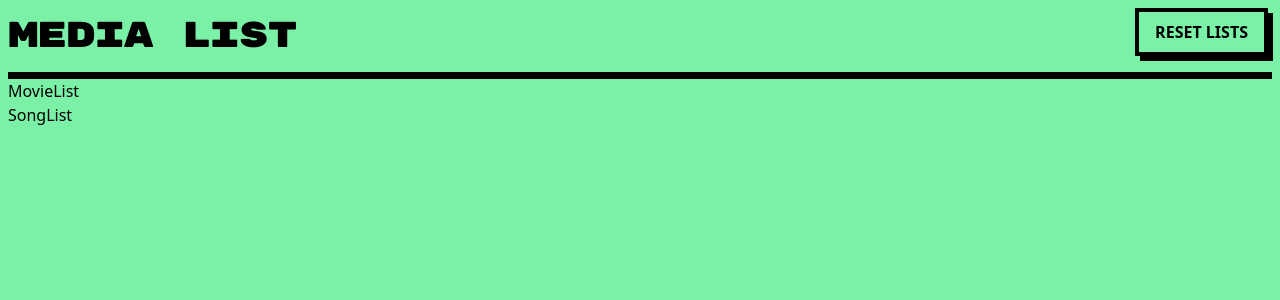
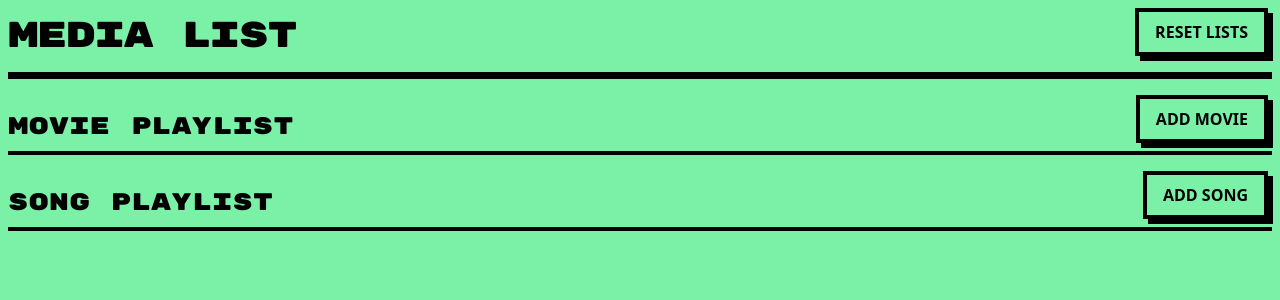
Before and after one commit to SmackSmash/media-ts, a React (Vite) app: page / in a window 1280 px wide. Shown: the top 300 px of the page. Built offline with nearby package versions, Linux system fonts and the light colour scheme.

Commit message:
Some structure

```diff
--- a/src/App.tsx
+++ b/src/App.tsx
@@ -9,7 +9,7 @@ const App = () => {
 
   return (
     <div className='p-2'>
-      <div className='flex items-end justify-between border-b-7 border-black pb-4'>
+      <div className='mb-4 flex items-end justify-between border-b-7 border-black pb-4'>
         <h1 className='font-rubik text-4xl tracking-tighter'>Media List</h1>
         <Button onClick={() => console.log('Hello there')}>Reset lists</Button>
       </div>
--- a/src/components/MovieList.tsx
+++ b/src/components/MovieList.tsx
@@ -1,5 +1,14 @@
+import Button from './Button';
+
 const MovieList = () => {
-  return <div>MovieList</div>;
+  return (
+    <div className='mb-4'>
+      <div className='flex w-full items-end justify-between border-b-4 pb-2'>
+        <h2 className='font-rubik text-2xl'>Movie Playlist</h2>
+        <Button>Add Movie</Button>
+      </div>
+    </div>
+  );
 };
 
 export default MovieList;
--- a/src/components/SongList.tsx
+++ b/src/components/SongList.tsx
@@ -1,5 +1,14 @@
+import Button from './Button';
+
 const SongList = () => {
-  return <div>SongList</div>;
+  return (
+    <div className='mb-4'>
+      <div className='flex w-full items-end justify-between border-b-4 pb-2'>
+        <h2 className='font-rubik text-2xl'>Song Playlist</h2>
+        <Button>Add Song</Button>
+      </div>
+    </div>
+  );
 };
 
 export default SongList;
```
